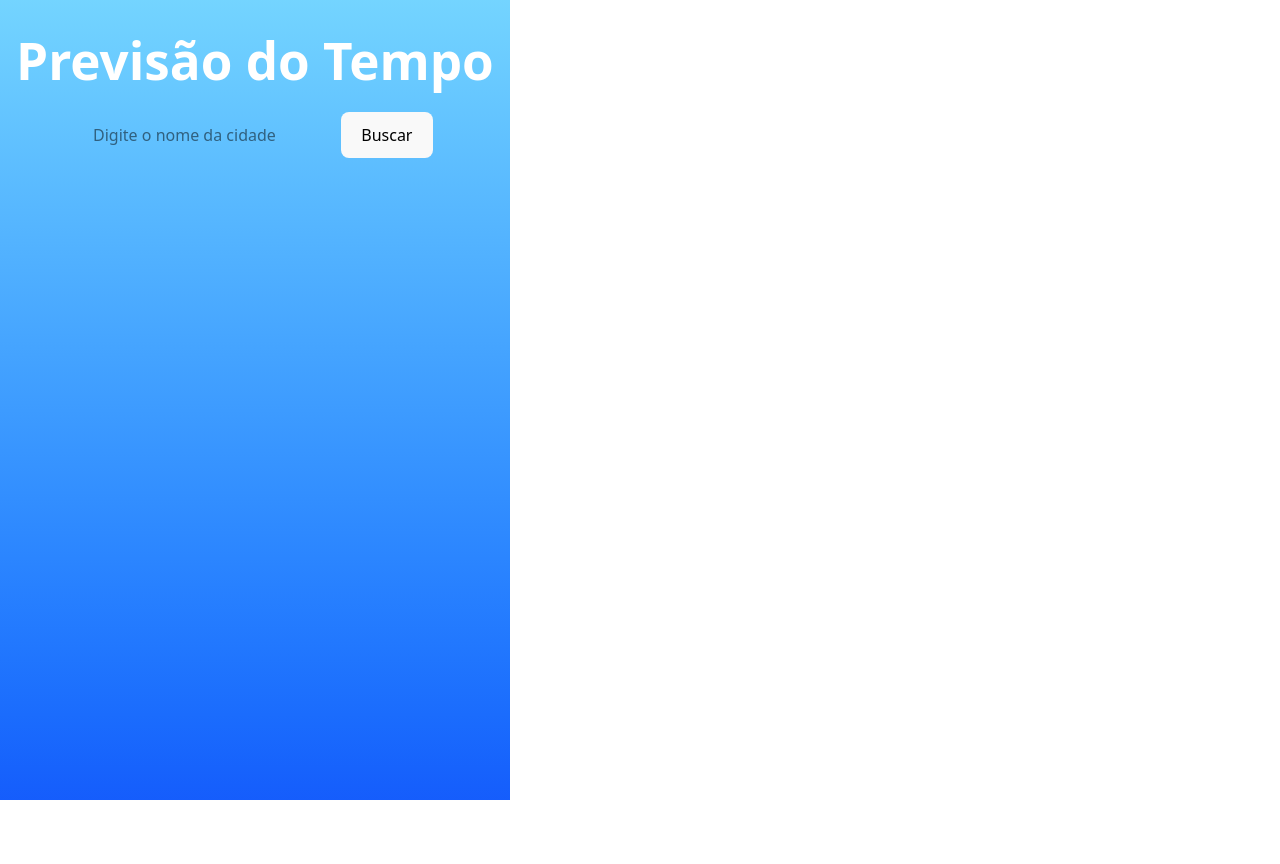
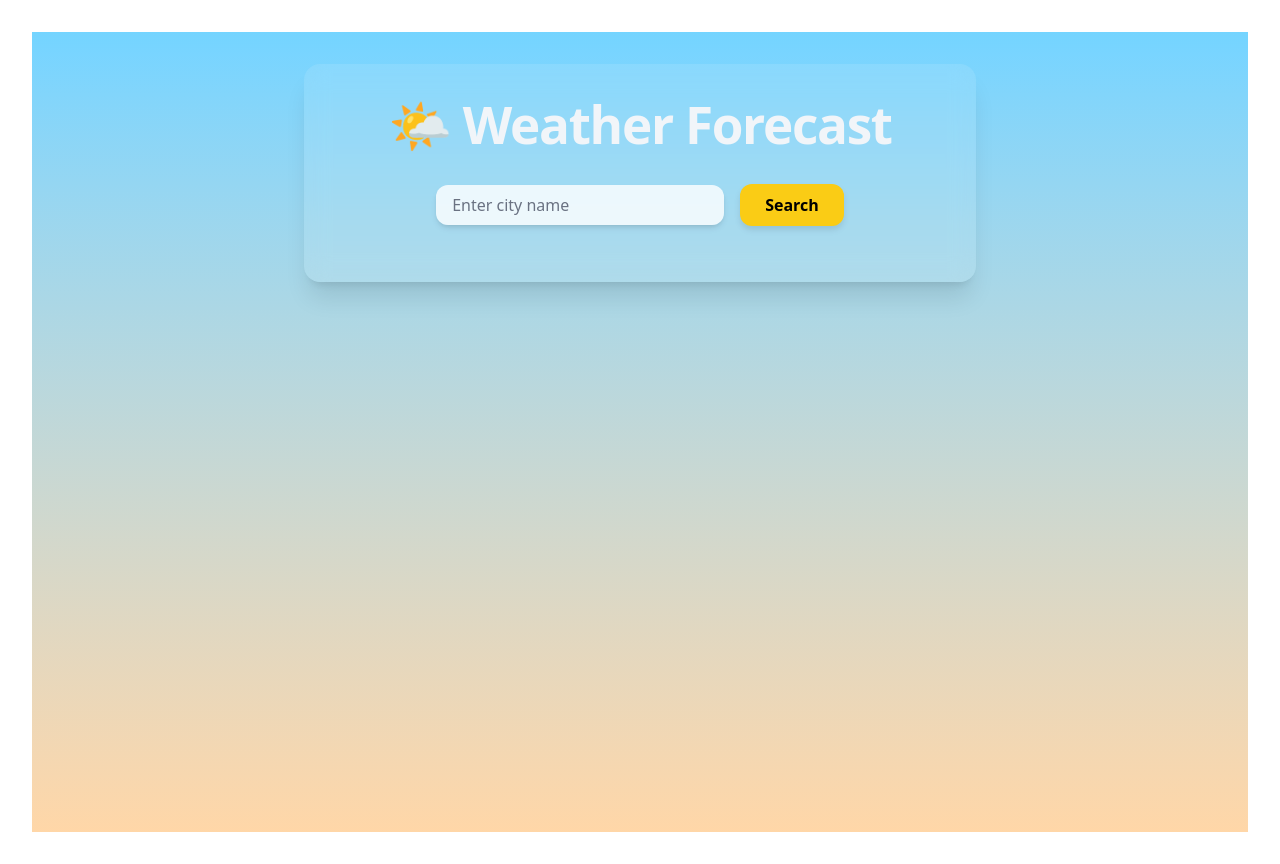
Before and after one commit to devdartjs/Mercury, a React (Vite) app: page / in a window 1280 px wide. Before the commit the page ends 800 px from the top, so only its background shows below. Built offline with nearby package versions, Linux system fonts and the light colour scheme.

Commit message:
make components and app

```diff
--- a/src/App.css
+++ b/src/App.css
@@ -1,7 +1,12 @@
 @import "tailwindcss";
 #root {
-  max-width: 1280px;
+  width: 100%;
+  height: 100%;
   margin: 0 auto;
   padding: 2rem;
   text-align: center;
 }
+
+.mt-6 {
+  justify-items: center;
+}
--- a/src/App.jsx
+++ b/src/App.jsx
@@ -2,6 +2,7 @@ import React, { useState } from "react";
 import SearchBar from "./components/SearchBar";
 import WeatherCard from "./components/WeatherCard";
 import ErrorMessage from "./components/ErrorMessage";
+import "./App.css";
 
 const App = () => {
   const [city, setCity] = useState("");
@@ -9,15 +10,15 @@ const App = () => {
   const [error, setError] = useState("");
 
   const fetchWeather = async () => {
-    const keyApi = import.meta.env.VITE_API_KEY;
+    const apiKey = import.meta.env.VITE_API_KEY;
 
     if (!city) return;
     try {
       const response = await fetch(
-        `https://api.openweathermap.org/data/2.5/weather?q=${city}&appid=${keyApi}&units=metric&lang=pt_br`
+        `https://api.openweathermap.org/data/2.5/weather?q=${city}&appid=${apiKey}&units=metric&lang=en`
       );
       if (!response.ok) {
-        throw new Error("Cidade não encontrada");
+        throw new Error("City not found");
       }
       const data = await response.json();
       setWeather(data);
@@ -29,11 +30,26 @@ const App = () => {
   };
 
   return (
-    <div className="min-h-screen bg-gradient-to-b from-sky-300 to-blue-600 text-white flex flex-col items-center justify-start p-4">
-      <h1 className="text-3xl font-bold mb-6 mt-4">Previsão do Tempo</h1>
-      <SearchBar city={city} setCity={setCity} fetchWeather={fetchWeather} />
-      {error && <ErrorMessage message={error} />}
-      {weather && <WeatherCard data={weather} />}
+    <div className="min-h-screen bg-gradient-to-b from-sky-300 to-orange-200 text-white flex flex-col items-center justify-start px-4 py-8 sm:px-6 lg:px-12">
+      <div className="w-full max-w-2xl bg-white/10 backdrop-blur-md rounded-2xl shadow-xl p-6 sm:p-8 text-center">
+        <h1 className="text-4xl font-extrabold mb-8 tracking-tight text-slate-100">
+          🌤️ Weather Forecast
+        </h1>
+
+        <SearchBar city={city} setCity={setCity} fetchWeather={fetchWeather} />
+
+        {error && (
+          <div className="mt-6">
+            <ErrorMessage message={error} />
+          </div>
+        )}
+
+        {weather && (
+          <div className="mt-6">
+            <WeatherCard data={weather} />
+          </div>
+        )}
+      </div>
     </div>
   );
 };
--- /dev/null
+++ b/src/components/SearchBar.css
@@ -0,0 +1,22 @@
+.search-button {
+  background-color: #facc15;
+  color: black;
+  font-weight: 600;
+  padding: 0.5rem 1.5rem;
+  border-radius: 0.75rem;
+  box-shadow: 0 4px 6px rgba(0, 0, 0, 0.1);
+  transition: all 0.2s ease-in-out;
+  outline: none;
+}
+
+.search-button:hover {
+  background-color: #f59e0b;
+}
+
+.search-button:active {
+  background-color: #c9d12e;
+}
+
+.search-button:focus {
+  box-shadow: 0 0 0 2px #fde68a;
+}
--- a/src/components/SearchBar.jsx
+++ b/src/components/SearchBar.jsx
@@ -1,23 +1,22 @@
+import "./SearchBar.css";
+
 const SearchBar = ({ city, setCity, fetchWeather }) => {
   const handleKeyPress = (e) => {
     if (e.key === "Enter") fetchWeather();
   };
 
   return (
-    <div className="flex gap-2 mb-6">
+    <div className="flex flex-col sm:flex-row gap-3 sm:gap-4 items-center justify-center mb-6 w-full">
       <input
         type="text"
         value={city}
         onChange={(e) => setCity(e.target.value)}
-        onKeyPress={handleKeyPress}
-        placeholder="Digite o nome da cidade"
-        className="px-4 py-2 rounded-md text-black w-64 focus:outline-none"
+        onKeyDown={handleKeyPress}
+        placeholder="Enter city name"
+        className="w-full sm:w-72 px-4 py-2 rounded-xl bg-white/80 text-black placeholder-gray-500 shadow-md focus:outline-none focus:ring-2 focus:ring-yellow-400 transition"
       />
-      <button
-        onClick={fetchWeather}
-        className="bg-yellow-400 hover:bg-yellow-500 text-black font-bold px-4 py-2 rounded-md transition"
-      >
-        Buscar
+      <button onClick={fetchWeather} className="search-button">
+        Search
       </button>
     </div>
   );
--- a/src/components/WeatherCard.jsx
+++ b/src/components/WeatherCard.jsx
@@ -1,19 +1,34 @@
 const WeatherCard = ({ data }) => {
   const { name, main, weather, wind } = data;
   return (
-    <div className="bg-white/20 p-6 rounded-xl shadow-xl w-80 text-center backdrop-blur-md">
-      <h2 className="text-2xl font-semibold mb-2">{name}</h2>
+    <div className="bg-white/20 p-6 sm:p-8 rounded-2xl shadow-2xl w-full max-w-sm text-center text-white backdrop-blur-md border border-white/30">
+      <h2 className="text-2xl sm:text-3xl font-extrabold mb-2 tracking-tight">
+        {name}
+      </h2>
+
       <img
-        src={`https://openweathermap.org/img/wn/${weather[0].icon}@2x.png`}
-        alt="Weather Icon"
-        className="mx-auto"
+        src={`https://openweathermap.org/img/wn/${weather[0].icon}@4x.png`}
+        alt="Weather icon"
+        className="mx-auto my-2 w-24 h-24"
       />
-      <p className="text-xl">{weather[0].description}</p>
-      <p className="text-3xl font-bold">{Math.round(main.temp)}°C</p>
-      <div className="mt-4 space-y-1 text-sm">
-        <p>🌡️ Sensação térmica: {Math.round(main.feels_like)}°C</p>
-        <p>💧 Umidade: {main.humidity}%</p>
-        <p>💨 Vento: {wind.speed} m/s</p>
+
+      <p className="capitalize text-lg sm:text-xl font-medium mb-1">
+        {weather[0].description}
+      </p>
+
+      <p className="text-4xl font-bold mb-4">{Math.round(main.temp)}°C</p>
+
+      <div className="mt-4 space-y-2 text-sm sm:text-base text-white/90">
+        <p>
+          🌡️ <span className="font-medium">Feels like:</span>{" "}
+          {Math.round(main.feels_like)}°C
+        </p>
+        <p>
+          💧 <span className="font-medium">Humidity:</span> {main.humidity}%
+        </p>
+        <p>
+          💨 <span className="font-medium">Wind:</span> {wind.speed} m/s
+        </p>
       </div>
     </div>
   );
```
